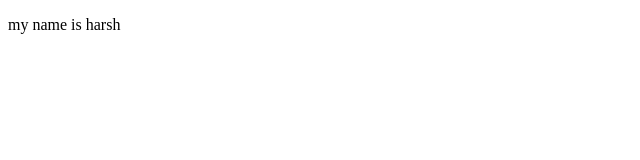
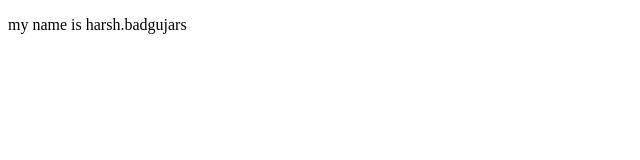
Before and after one commit to hardyalsingh2122/collob, a plain HTML site: page maya.html in a window 1280 px wide. Shown: the full height of the page, 0-640 px from the left. Drawn offline with Linux system fonts and the light colour scheme.

Commit message:
change name

```diff
--- a/maya.html
+++ b/maya.html
@@ -5,6 +5,6 @@
     <title></title>
   </head>
   <body>
-    <p>my name is harsh </p>
+    <p>my name is harsh.badgujars </p>
   </body>
 </html>
```
